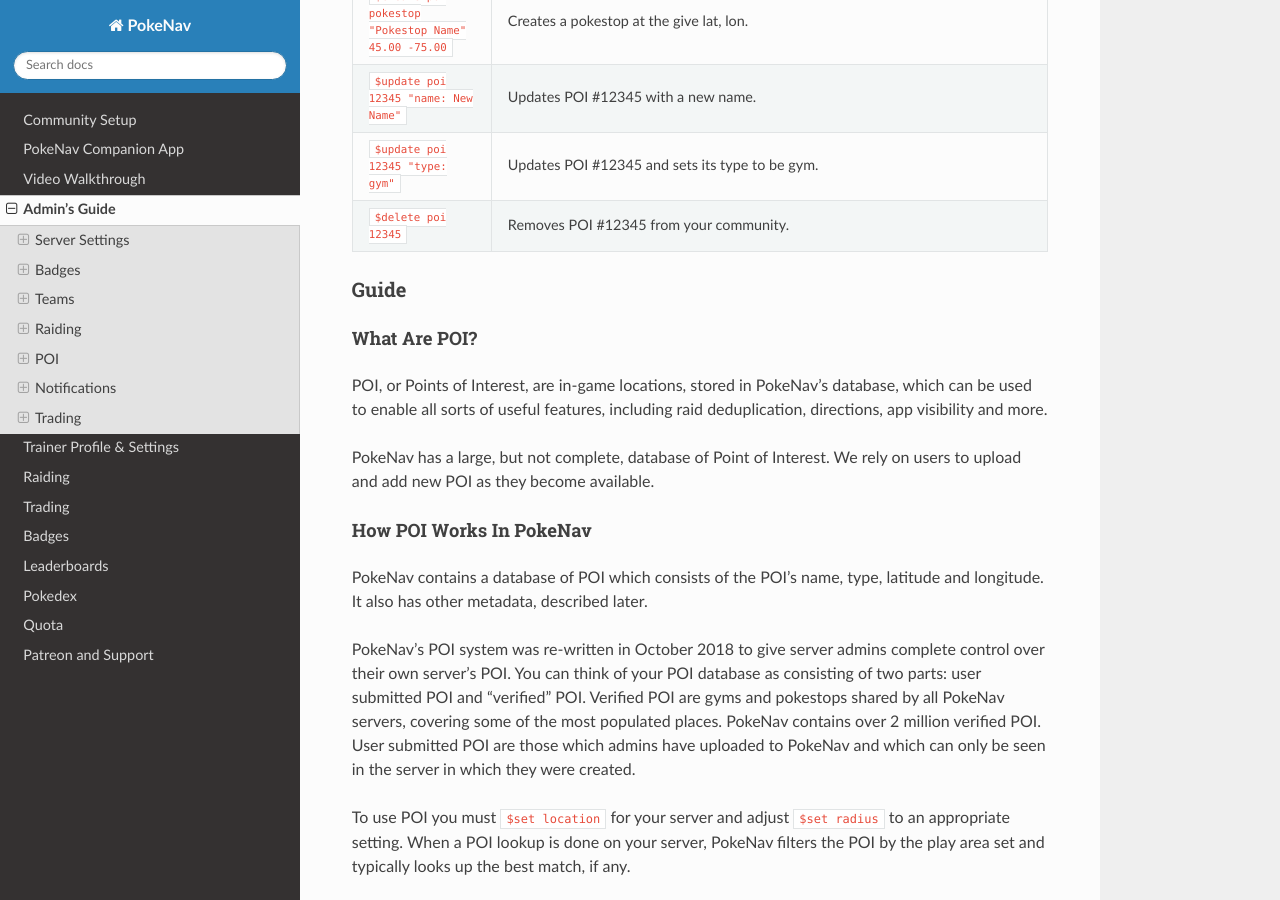
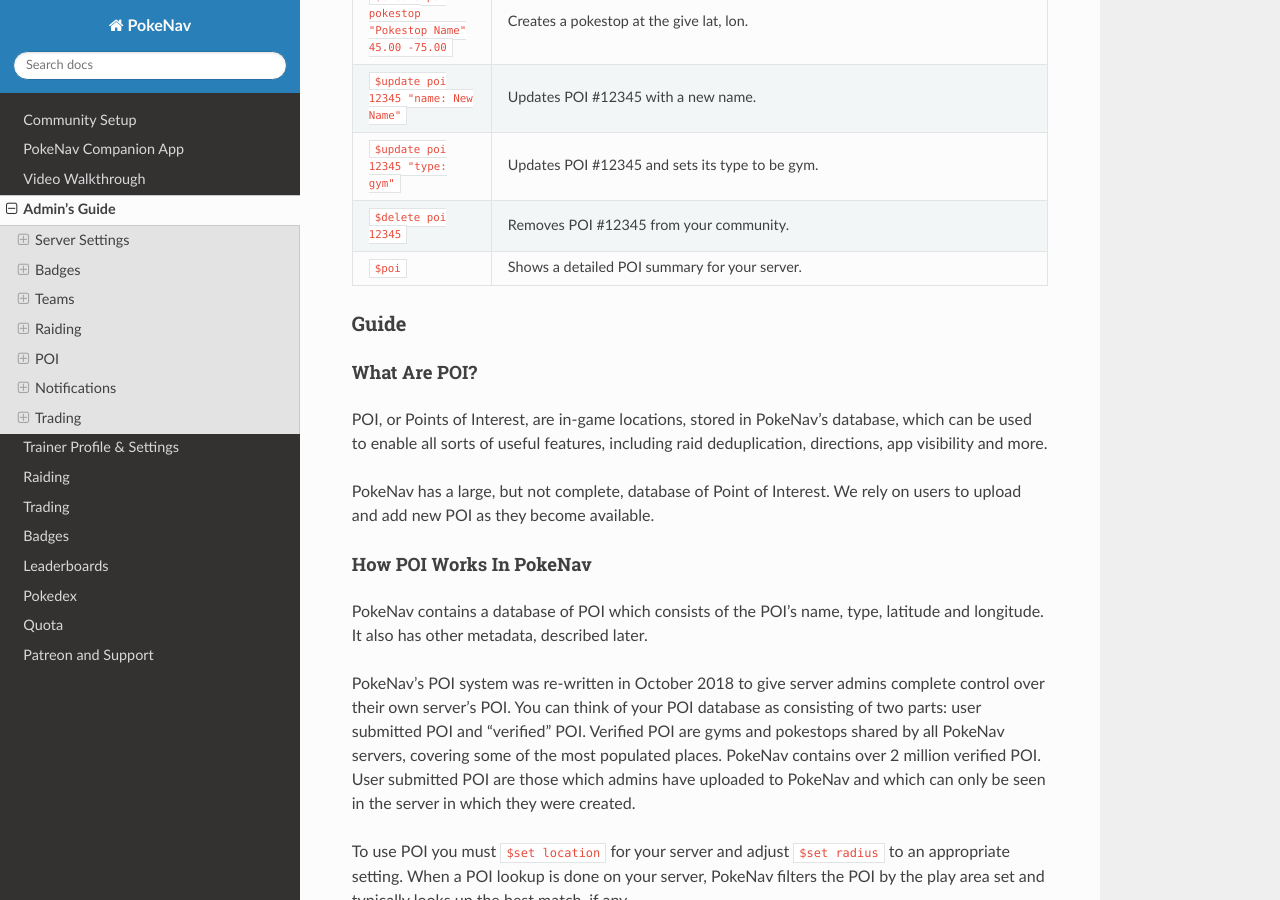
Before and after one commit to PokeNavBot/pokenav-documentation, a Sphinx documentation site: the page built from source/moderation.md, in a window 1280 px wide and 900 px high, scrolled down 9983 px. Built offline with Sphinx 7.4.7 and the Read the Docs theme 2.0.0, drawn with Linux system fonts in a browser that asks for light colours; formulas are drawn with MathJax 3.

Commit message:
fixing typos

````diff
--- a/source/moderation.md
+++ b/source/moderation.md
@@ -243,6 +243,7 @@
    ``$update poi 12345 "name: New Name"``, "Updates POI #12345 with a new name."
    ``$update poi 12345 "type: gym"``, "Updates POI #12345 and sets its type to be gym."
    ``$delete poi 12345``, "Removes POI #12345 from your community."
+   ``$poi``, "Shows a detailed POI summary for your server."
 ```
 
 ### Guide
````
